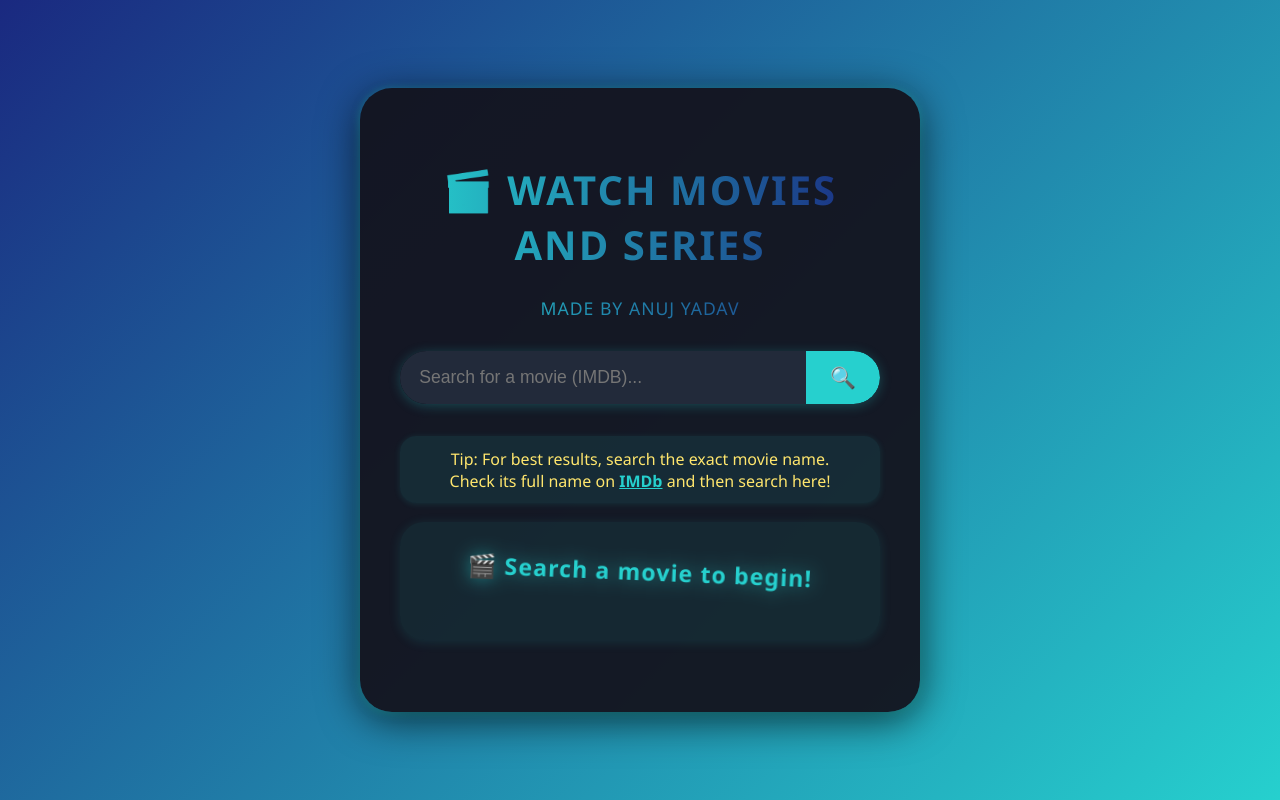
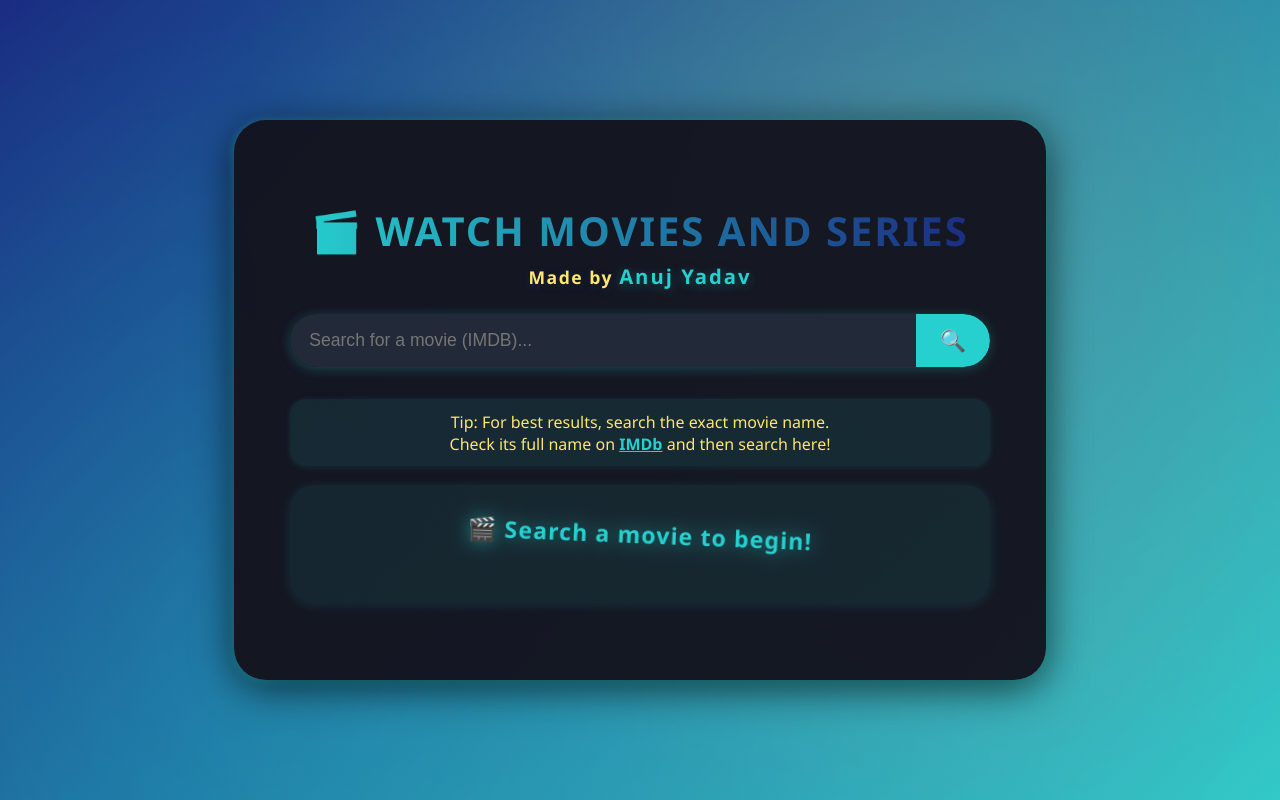
Before and after one commit to AnujKumar-ay/movie-player, a plain HTML site: page index.html in a window 1280 px wide. Drawn offline with Linux system fonts and the light colour scheme.

Commit message:
Visual change

```diff
--- a/index.html
+++ b/index.html
@@ -3,12 +3,13 @@
 <head>
   <meta charset="UTF-8">
   <meta name="viewport" content="width=device-width, initial-scale=1.0">
-  <title>WATCH MOVIES AND SERIES ; MADE BY ANUJ YADAV</title>
+  <title>Movie & Series Finder | Watch Instantly</title>
   <link rel="stylesheet" href="style.css">
 </head>
 <body>
   <div class="container">
-  <h1>🎬 WATCH MOVIES AND SERIES<br><span style="font-size:1.1rem;font-weight:400;letter-spacing:1px;">MADE BY ANUJ YADAV</span></h1>
+  <h1>🎬 WATCH MOVIES AND SERIES</h1>
+  <div class="anuj-credit">Made by <span>Anuj Yadav</span></div>
     <form id="searchForm">
       <input type="text" id="searchInput" placeholder="Search for a movie (IMDB)..." autocomplete="off" required />
       <button type="submit">🔍</button>
--- a/style.css
+++ b/style.css
@@ -1,3 +1,25 @@
+/* Credit styling */
+.anuj-credit {
+  margin-top: -1.2rem;
+  margin-bottom: 1.5rem;
+  font-size: 1.1rem;
+  font-weight: bold;
+  letter-spacing: 1.5px;
+  color: #ffe66d;
+  text-shadow: 0 2px 8px #1a298055;
+  animation: creditPop 1.2s cubic-bezier(.68,-0.55,.27,1.55);
+}
+.anuj-credit span {
+  color: #26d0ce;
+  font-size: 1.15em;
+  font-family: 'Segoe UI', Arial, sans-serif;
+  letter-spacing: 2px;
+  text-shadow: 0 2px 12px #26d0ce55;
+}
+@keyframes creditPop {
+  0% { opacity: 0; transform: scale(0.7) translateY(-20px); }
+  100% { opacity: 1; transform: scale(1) translateY(0); }
+}
 .movie-anim {
   animation: movieFadeIn 0.9s cubic-bezier(.68,-0.55,.27,1.55);
 }
@@ -59,16 +81,33 @@ body {
   display: flex;
   align-items: center;
   justify-content: center;
+  position: relative;
+  overflow-x: hidden;
+}
+
+body::before {
+  content: '';
+  position: fixed;
+  top: 0; left: 0; right: 0; bottom: 0;
+  z-index: 0;
+  pointer-events: none;
+  background: radial-gradient(circle at 70% 20%, #ffe66d33 0%, transparent 60%),
+              radial-gradient(circle at 20% 80%, #26d0ce33 0%, transparent 70%),
+              radial-gradient(circle at 80% 80%, #ff6b6b22 0%, transparent 70%);
+  opacity: 0.7;
 }
 .container {
-  background: rgba(20, 20, 30, 0.95);
+  background: rgba(20, 20, 30, 0.97);
   border-radius: 32px;
   box-shadow: 0 8px 40px 0 #000a, 0 1.5px 8px 0 #26d0ce99;
-  padding: 3rem 2.5rem 2.5rem 2.5rem;
-  max-width: 480px;
-  width: 100%;
+  padding: 3.5rem 3.5rem 2.8rem 3.5rem;
+  max-width: 700px;
+  width: 96vw;
   text-align: center;
   animation: popIn 1s cubic-bezier(.68,-0.55,.27,1.55);
+  margin: 3.5vh auto 3.5vh auto;
+  position: relative;
+  z-index: 1;
 }
 @keyframes popIn {
   0% { transform: scale(0.7) rotate(-8deg); opacity: 0; }
@@ -215,10 +254,10 @@ h1 {
   0% { transform: scale(0.7) rotate(-8deg); opacity: 0; }
   100% { transform: scale(1) rotate(0); opacity: 1; }
 }
-@media (max-width: 600px) {
+@media (max-width: 700px) {
   .container {
     padding: 1.2rem 0.5rem;
-    max-width: 98vw;
+    max-width: 99vw;
   }
   .movie-info .details {
     flex-direction: column;
```
